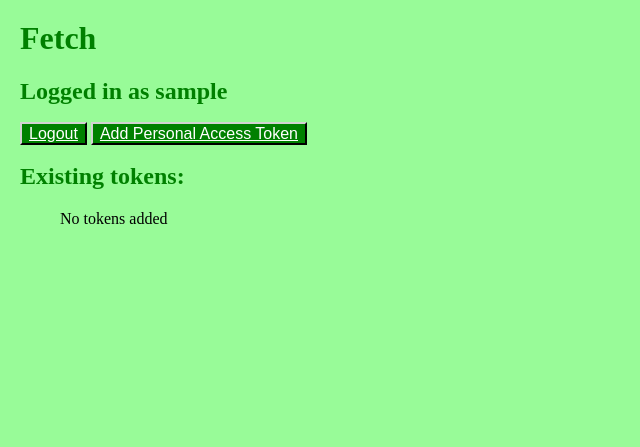
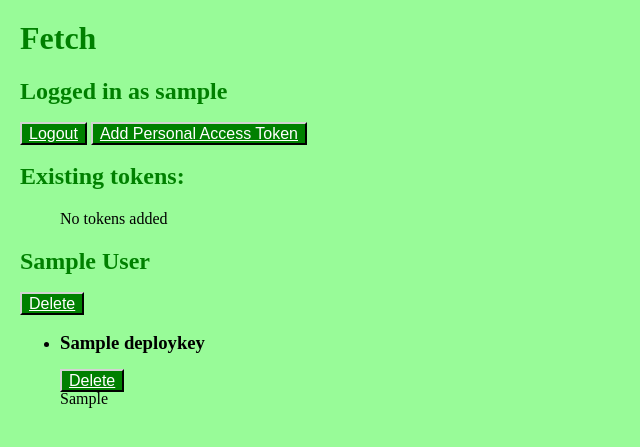
Before and after one commit to vicaroni/fetch, a Django app: page /fetch/list/ in a window 1280 px wide. Shown: the top 447 px of the page, without its empty margins (0-640 px from the left). Run offline with Django 3.2, Linux system fonts and the light colour scheme; a user stored in the database is signed in; tables that the repository leaves empty hold one stand-in row (values such as "Sample post"); data that the repository does not hold is empty.

Commit message:
Added delete view and tests

```diff
--- a/fetchkeys/fetch/templates/fetch/key_list.html
+++ b/fetchkeys/fetch/templates/fetch/key_list.html
@@ -6,7 +6,10 @@
 <h2>Existing tokens:</h2>
 <ul>
   {% for token in user.tokens.all %}
-    <li>{{token.description}}</li>
+    <li>
+      {{token.description}}
+      <a href="{% url 'delete' thing='token' obj=token.description %}">Delete</a>
+    </li>
   {% empty %}
     No tokens added
   {% endfor %}
@@ -16,12 +19,15 @@
     {{error}}
   {% endif %}
   <a href="{% url 'key_list' response='update' %}">Update repo list</a>
+{% endif %}
 {% for repo in user.repos.all %}
   <h2>{{repo.name}}</h2>
+  <a href="{% url 'delete' thing='repo' obj=repo.name %}">Delete</a>
   <ul>
     {% for key in repo.keys.all %}
       <li>
-          <h3>{{key.title}}</h3><br/>
+        <h3>{{key.title}}</h3>
+        <a href="{% url 'delete' thing='key' obj=key.title %}">Delete</a><br/>
         {{key.key}}
       </li>
     {% empty %}
@@ -31,5 +37,4 @@
 {% empty %}
   No repositories available.
 {% endfor %}
-{% endif %}
 {% endblock %}
--- a/fetchkeys/fetch/urls.py
+++ b/fetchkeys/fetch/urls.py
@@ -7,4 +7,5 @@ urlpatterns = [
     url(r'^token/$', views.user_form, name='user_form'),
     url(r'^$', django.contrib.auth.views.login, name='login'),
     url(r'^register/$', views.register, name='register'),
+    url(r'^delete/(?P<thing>token|repo|key)/(?P<obj>[\s\S]*)/$', views.delete, name='delete')
 ]
--- a/fetchkeys/fetch/views.py
+++ b/fetchkeys/fetch/views.py
@@ -1,10 +1,10 @@
 from django.shortcuts import render, redirect
 from django.core.management import call_command
-from django.contrib.auth.models import User
 from django.contrib.auth.decorators import login_required
 
 from .forms import UserForm, RegisterForm
-from .models import UserRepository, DeployKey
+from .models import UserRepository, DeployKey, Token
+
 
 # Create your views here.
 @login_required
@@ -14,6 +14,7 @@ def key_list(request, response):
         if result == 'not_found':
             return render(request, 'fetch/key_list.html', {'user': request.user, 'error': 'Token not found on Github'})
     return render(request, 'fetch/key_list.html', {'user': request.user})
+
 
 @login_required
 def user_form(request):
@@ -28,12 +29,24 @@ def user_form(request):
         form = UserForm()
     return render(request, 'fetch/user_form.html', {'form': form})
 
+
 def register(request):
-    if request.method =='POST':
+    if request.method == 'POST':
         form = RegisterForm(request.POST)
         if form.is_valid():
-            user = form.save()
+            form.save()
             return redirect('login')
     else:
         form = RegisterForm()
     return render(request, 'registration/register.html', {'form': form})
+
+
+@login_required
+def delete(request, thing, obj):
+    if thing == 'token':
+        Token.objects.get(description=obj).delete()
+    elif thing == 'repo':
+        UserRepository.objects.get(name=obj).delete()
+    elif thing == 'key':
+        DeployKey.objects.get(title=obj).delete()
+    return redirect('key_list', response='')
```
Also changed, not shown: fetchkeys/fetch/tests/test_key_list.py (+18 -3 lines). Lines whose indentation alone changed are shown as unchanged.
